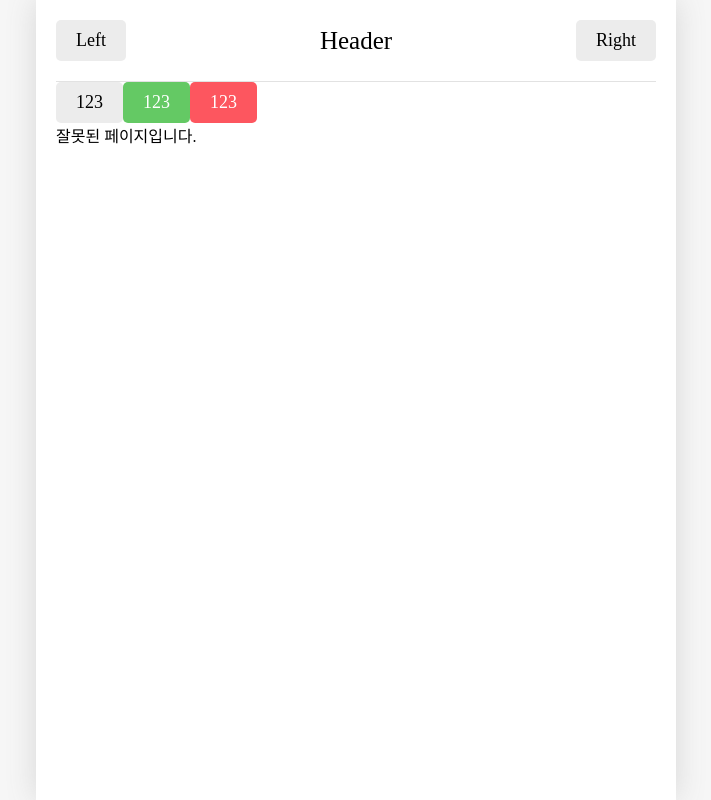
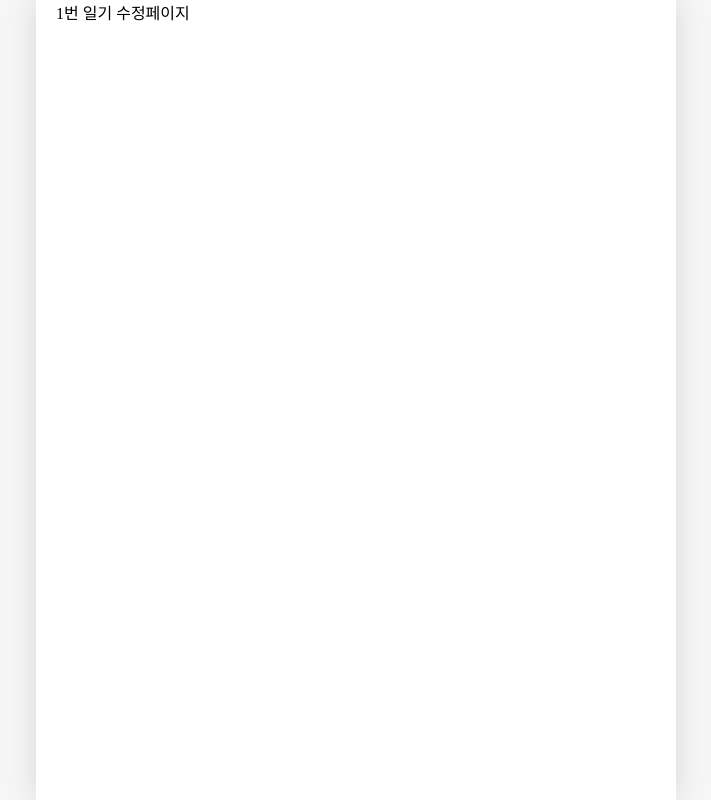
Before and after one commit to alwn8918/onebite_react, a React (Vite) app in the folder section12/: page /edit/1 in a window 1280 px wide. Shown: the whole page, without its empty margins (284-995 px from the left). Built offline with nearby package versions, Linux system fonts and the light colour scheme; a web font is replaced by a local one.

Commit message:
section12-08 일기 관리 기능 구현 1

```diff
--- a/section12/src/App.jsx
+++ b/section12/src/App.jsx
@@ -1,60 +1,41 @@
 import "./App.css";
-import { Routes, Route, useNavigate } from "react-router-dom";
+import { Routes, Route } from "react-router-dom";
 import Home from "./pages/Home";
 import Diary from "./pages/Diary";
 import New from "./pages/New";
+import Edit from "./pages/Edit";
 import Notfound from "./pages/Notfound";
-import { Link } from "react-router-dom";
+import { useReducer } from "react";
 
-import { getEmotionImage } from "./util/get-emotion-image";
-import Button from "./components/Button";
-import Header from "./components/Header";
+const mockData = [
+  {
+    id: 1,
+    createdDate: new Date().getTime(),
+    emotionId: 1,
+    content: "1번 일기 내용",
+  },
+  {
+    id: 2,
+    createdDate: new Date().getTime(),
+    emotionId: 2,
+    content: "2번 일기 내용",
+  },
+];
 
-// 1. / : 모든 일기를 조회하는 Home 페이지
-// 2. /new : 새로운 일기를 작성하는 New 페이지
-// 3. /diary : 일기를 상세히 조회하는 Diary 페이지
+function reducer(state, action) {
+  return state;
+}
+
 function App() {
-  const nav = useNavigate();
-
-  const onClickButton = () => {
-    nav("/new");
-  };
+  const [data, dispatch] = useReducer(reducer, mockData);
 
   return (
     <>
-      <Header
-        title={"Header"}
-        leftChild={<Button text={"Left"} />}
-        rightChild={<Button text={"Right"} />}
-      />
-
-      <Button
-        text={"123"}
-        onClick={() => {
-          console.log("123");
-        }}
-      />
-
-      <Button
-        text={"123"}
-        type={"POSITIVE"}
-        onClick={() => {
-          console.log("123");
-        }}
-      />
-
-      <Button
-        text={"123"}
-        type={"NEGATIVE"}
-        onClick={() => {
-          console.log("123");
-        }}
-      />
-
       <Routes>
         <Route path="/" element={<Home />} />
         <Route path="/new" element={<New />} />
         <Route path="/diary/:id" element={<Diary />} />
+        <Route path="/edit/:id" element={<Edit />} />
         <Route path="*" element={<Notfound />} />
       </Routes>
     </>
--- /dev/null
+++ b/section12/src/pages/Edit.jsx
@@ -0,0 +1,8 @@
+import { useParams } from "react-router-dom";
+
+const Edit = () => {
+  const params = useParams();
+  return <div>{params.id}번 일기 수정페이지</div>;
+};
+
+export default Edit;
```
